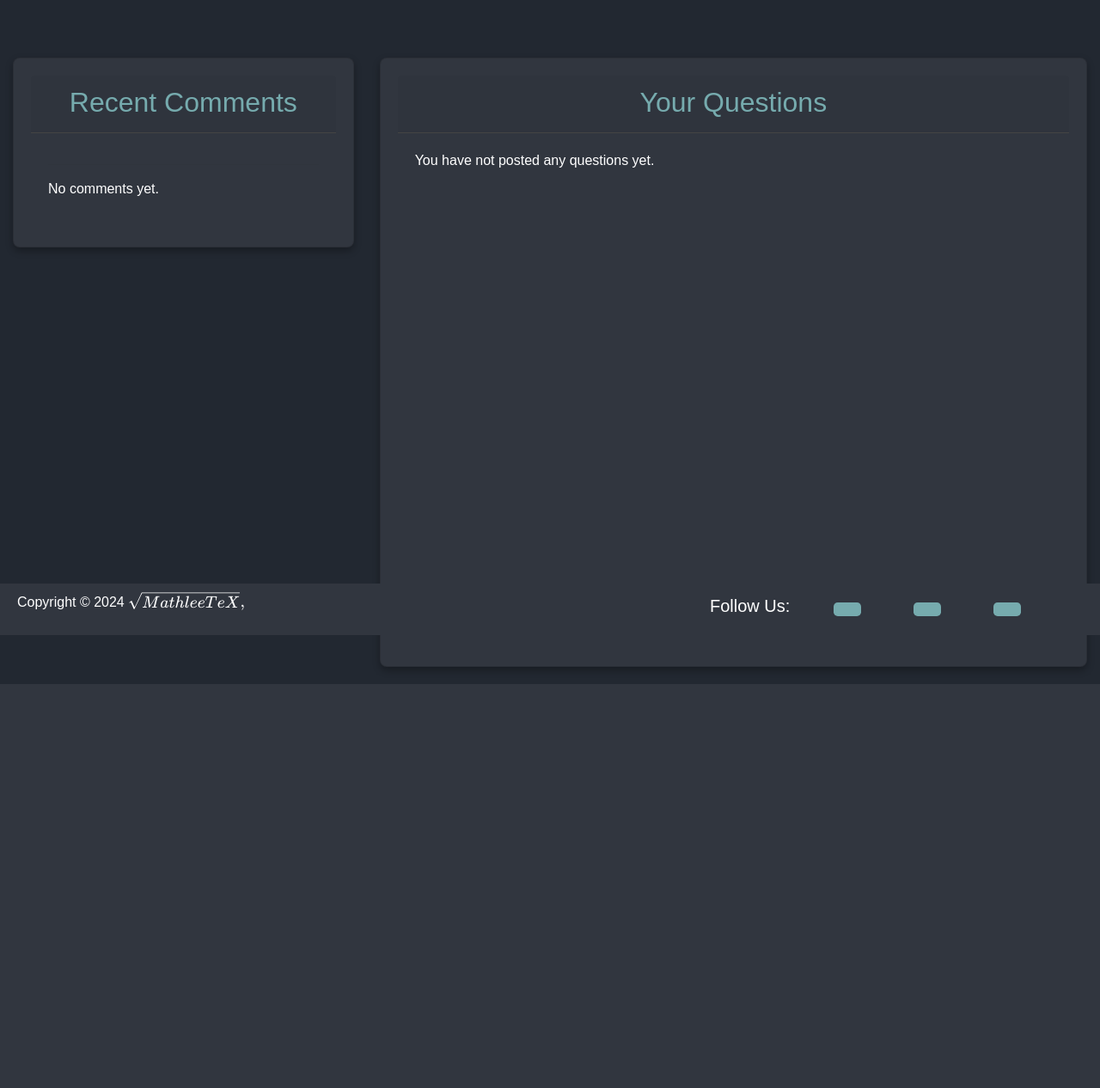
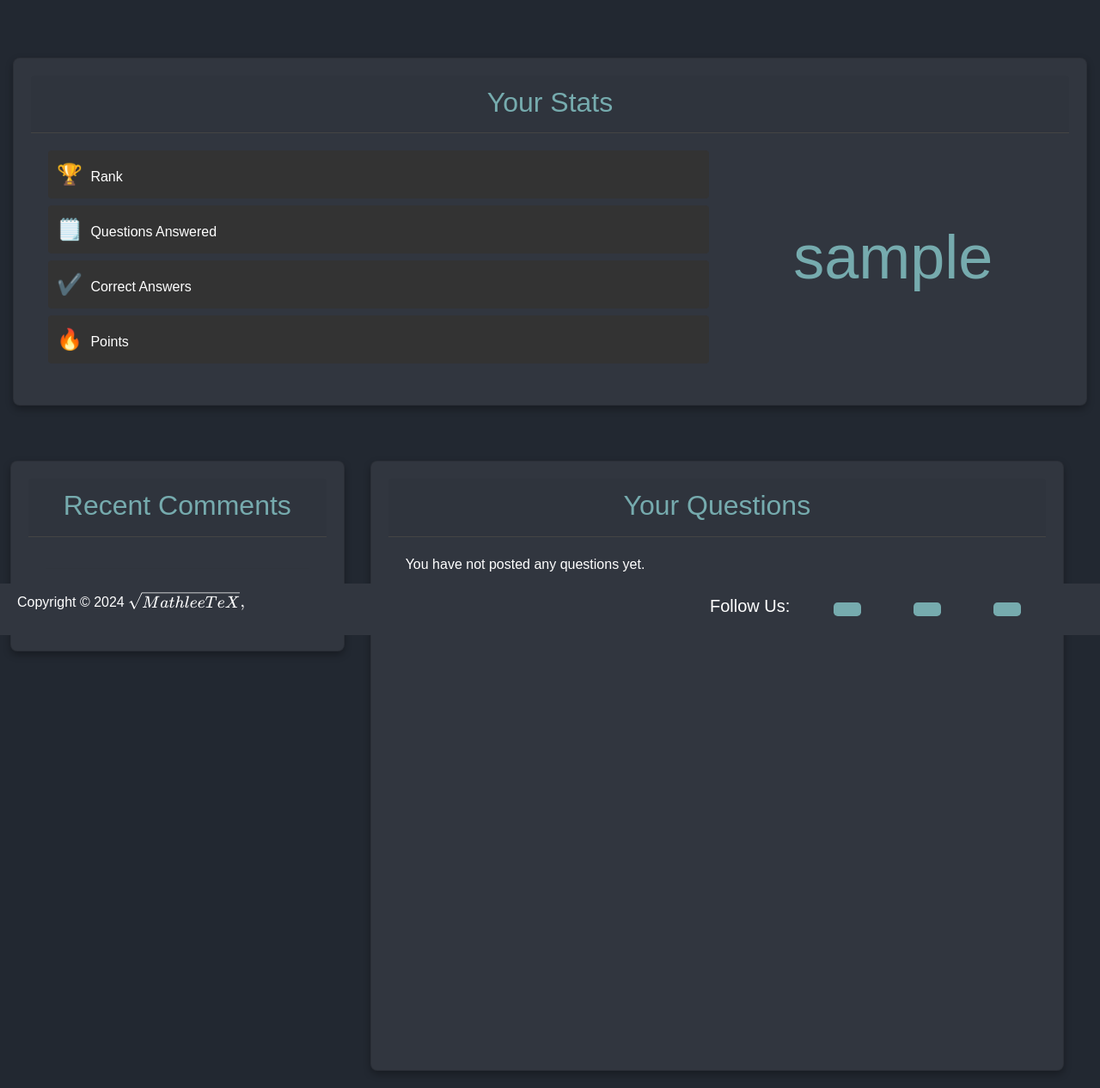
Before and after one commit to just1mitch/MathleeTeX, a Flask app: template app/templates/profile.html in a window 1280 px wide. Shown: the part 61-1327 px from the top of the page at 86% size. Before the commit the page ends 857 px from the top, so only its background shows below. Run offline with Flask 3, Linux system fonts and the light colour scheme; the template is opened without the code that fills it, so the values that code supplies are empty; the visitor is signed in with stand-in values (Sample User, id 1); some libraries are stand-ins or nearby versions; some web fonts are replaced.

Commit message:
Added User Stats from /leaderboard & Question Modal from /play - Template Update

```diff
--- a/app/templates/base.html
+++ b/app/templates/base.html
@@ -67,7 +67,6 @@
     <!-- Main content block where individual page content will be inserted -->
     {% endblock %}
   </div>
-
   </body>
 <footer>
   <script src="{{ url_for('static', filename='JavaScript/page_load.js') }}"></script>
--- a/app/templates/profile.html
+++ b/app/templates/profile.html
@@ -2,6 +2,57 @@
 {% block title %}User Profile{% endblock %}
 {% block body %}
 <div class="container-fluid mt-5">
+    <div class="row">
+        <div class="col-12 mb-4">
+            <div class="card text-white">
+                <div class="card-header">
+                    <h2>Your Stats</h2>
+                </div>
+                <div class="card-body">
+                    <div class="row">
+                        <div class="col-md-8">
+                            <div class="stat-container d-flex align-items-center justify-content-between mb-2">
+                                <div>
+                                    <span class="stat-icon">🏆</span>
+                                    <span>Rank</span>
+                                </div>
+                                <h4>{{ current_user_stats.rank }}</h4>
+                            </div>
+                            <div class="stat-container d-flex align-items-center justify-content-between mb-2">
+                                <div>
+                                    <span class="stat-icon">🗒️</span>
+                                    <span>Questions Answered</span>
+                                </div>
+                                <h4>{{ current_user_stats.total_questions_answered }}</h4>
+                            </div>
+                            <div class="stat-container d-flex align-items-center justify-content-between mb-2">
+                                <div>
+                                    <span class="stat-icon">✔️</span>
+                                    <span>Correct Answers</span>
+                                </div>
+                                <h4>{{ current_user_stats.questions_answered_correctly }}</h4>
+                            </div>
+                            <div class="stat-container d-flex align-items-center justify-content-between mb-2">
+                                <div>
+                                    <span class="stat-icon">🔥</span>
+                                    <span>Points</span>
+                                </div>
+                                <h4>{{ current_user_stats.points }}</h4>
+                            </div>
+                            {% if current_user_stats %}
+                            <a href="{{ url_for('leaderboard', show_me=True) }}" class="start-button btn btn-info">Show My Ranking</a>
+                            {% endif %}
+                        </div>
+                        <div class="col-md-4 d-flex align-items-center justify-content-center">
+                            <div class="username-display text-center">
+                                <h1 class="display-3">{{ current_user.username }}</h1>
+                            </div>
+                        </div>
+                    </div>
+                </div>
+        </div>
+    </div>
+
     <div class="row">
         <div class="col-md-4">
             <div class="card text-white mb-4">
@@ -53,6 +104,7 @@
                                 </div>
                                 <div class="col-6 text-end">
                                     <br>
+                                    <button onclick="showQuestion({{ question.question_id }}, '{{ question.title }}', '{{ question.difficulty_level }}', '{{ question.question_description }}', '{{ current_user.username }}', '{{ question.date_posted }}')" class="btn btn-primary"><i class="fa-solid fa-eye"></i></button>
                                     <button onclick="deleteQuestion({{ question.question_id }})" class="btn btn-danger"><i class="fa fa-trash" aria-hidden="true"></i></button>
                                 </div>
                             </div>
@@ -67,9 +119,44 @@
     </div>
 </div>
 
+<div class="modal fade" id="answerModal" tabindex="-1">
+    <div class="modal-dialog">
+        <div class="modal-content modal-colour">
+            <div class="modal-header">
+                <div class="container-fluid">
+                    <div class="row">
+                        <div class="col-10 p-0">
+                            <h2 class="modal-title text-start"></h2>
+                        </div>
+                        <button type="button" class="btn-close" data-bs-dismiss="modal"></button>
+                    </div>
+                    <div class="row mb-0">
+                        <div class="col-10 p-0">
+                            <p id="byline" class="modal-byline opacity-50 text-start mb-0"></p>
+                        </div>
+                    </div>
+                    <div class="row mb-0">
+                        <div class="col-10 p-0">
+                            <p id="attempts" class="modal-byline opacity-50 text-start mb-0"></p>
+                        </div>
+                        <div class="modal-difficulty col-2 ps-4"></div>
+                    </div>
+                </div>
+            </div>
+            <div class="modal-body">
+                <p class="render-katex form-group modal-description"></p>
+                <h2 class="modal-code"></h2>
+            </div>
+        </div>
+    </div>
+</div>
+
 {% endblock %}
 {% block footer %}
-
+<script src="{{ url_for('static', filename='JavaScript/play_question.js') }}"></script>
 <script src="{{ url_for('static', filename='JavaScript/delete_question.js') }}"></script>
+<script src="https://cdn.jsdelivr.net/npm/bootstrap@5.3.3/dist/js/bootstrap.bundle.min.js"
+    integrity="sha384-YvpcrYf0tY3lHB60NNkmXc5s9fDVZLESaAA55NDzOxhy9GkcIdslK1eN7N6jIeHz"
+    crossorigin="anonymous"></script>
 
 {% endblock %}
```
